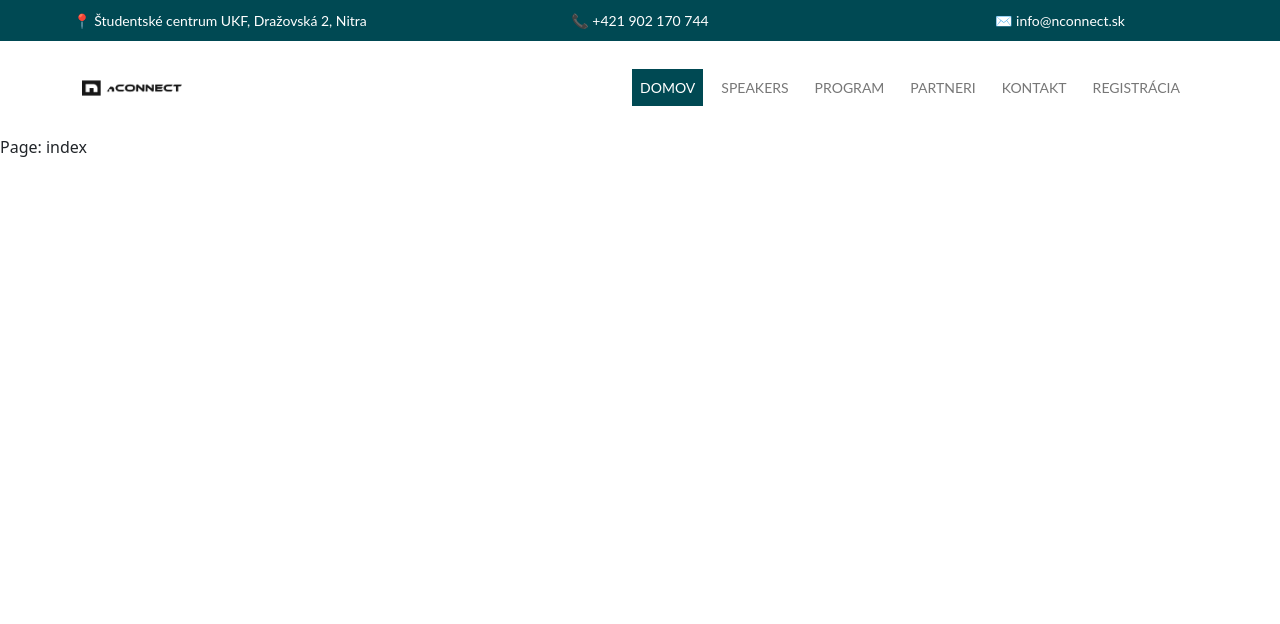
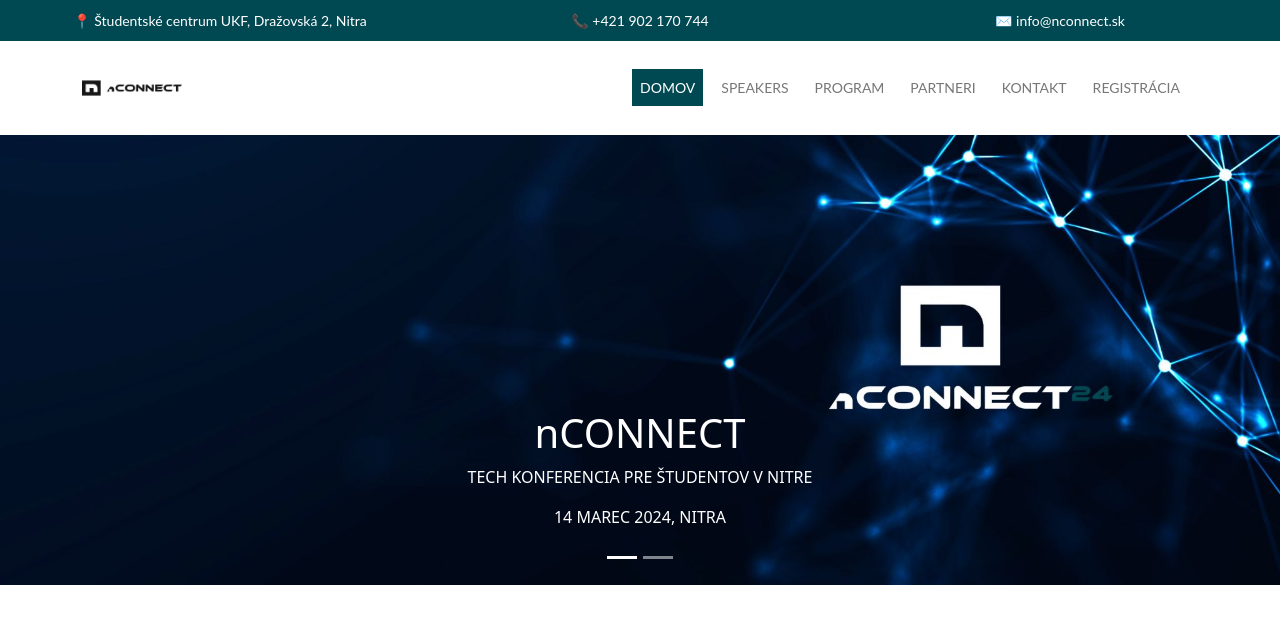
Before and after one commit to br0kenpixel/nconnect-fe2, a Nuxt app: page / in a window 1280 px wide. Shown: the top 624 px of the page. Built offline with nearby package versions, Linux system fonts and the light colour scheme.

Commit message:
add carousel

```diff
--- /dev/null
+++ b/components/Carousel.vue
@@ -0,0 +1,27 @@
+<template>
+    <div id="indexCarousel" class="carousel slide">
+        <div class="carousel-indicators">
+            <button type="button" data-bs-target="#indexCarousel" data-bs-slide-to="0" class="active"
+                aria-current="true" aria-label="Slide 1"></button>
+            <button type="button" data-bs-target="#indexCarousel" data-bs-slide-to="1" aria-label="Slide 2"></button>
+        </div>
+        <div class="carousel-inner">
+            <div class="carousel-item active">
+                <NuxtImg src="/img/carousel/nconnect.jpg" class="d-block w-100" alt="nconnect" />
+                <div class="carousel-caption d-md-block">
+                    <h1>nCONNECT</h1>
+                    <p>TECH KONFERENCIA PRE ŠTUDENTOV V NITRE</p>
+                    <p>14 MAREC 2024, NITRA</p>
+
+                </div>
+            </div>
+            <div class="carousel-item">
+                <NuxtImg src="/img/carousel/studentske_centrum.jpg" class="d-block w-100" alt="Študentské centrum" />
+                <div class="carousel-caption d-md-block">
+                    <h1>ŠTUDENTSKÉ CENTRUM UKF</h1>
+                    <p>VIDÍME SA TAM</p>
+                </div>
+            </div>
+        </div>
+    </div>
+</template>
--- a/pages/index.vue
+++ b/pages/index.vue
@@ -1,9 +1,9 @@
 <script lang="ts" setup></script>
 
 <template>
-  <div>
-    Page: index
-  </div>
+    <div>
+        <Carousel />
+    </div>
 </template>
 
 <style scoped></style>
```
Also changed, not shown: public/img/carousel/nconnect.jpg (added), public/img/carousel/studentske_centrum.jpg (added).
